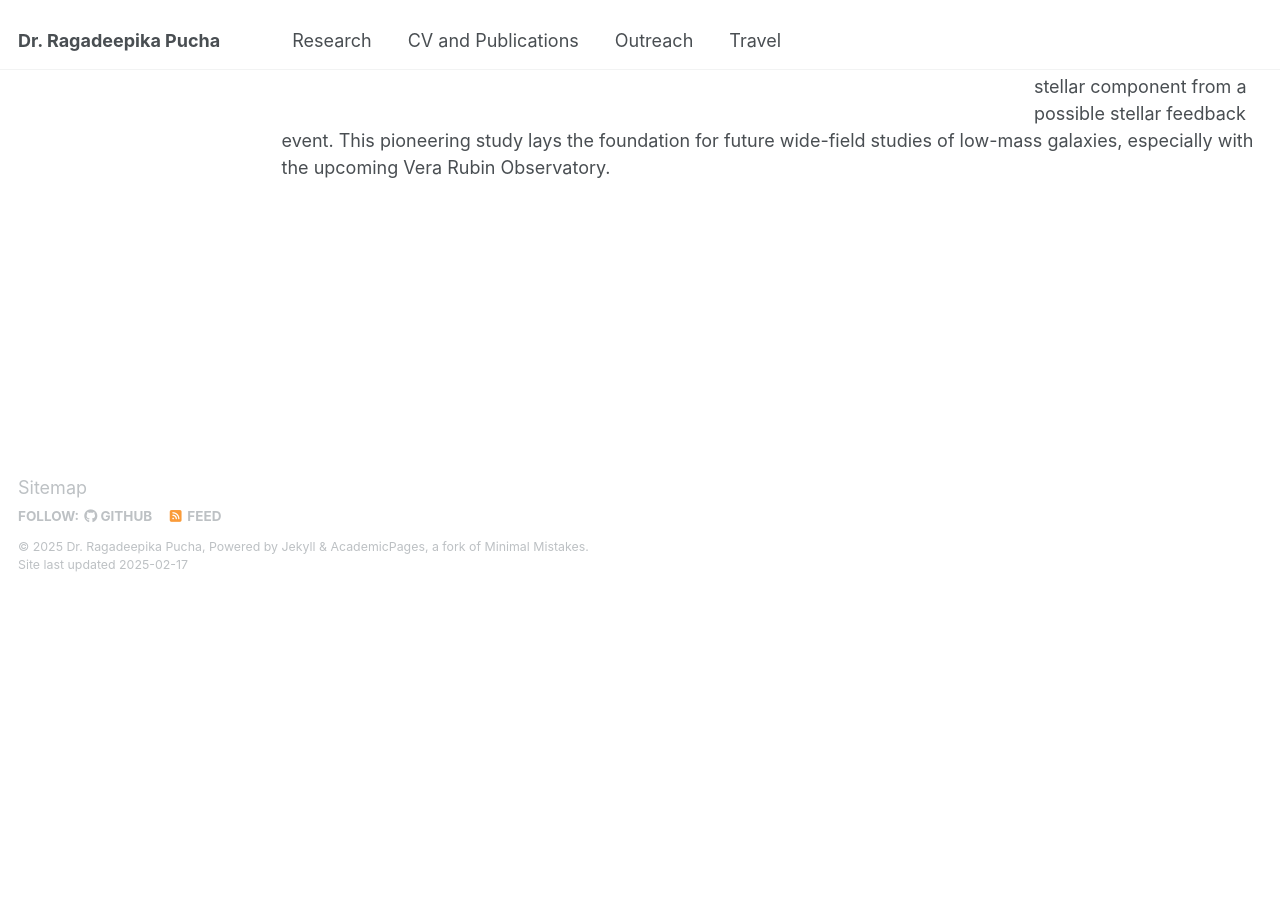
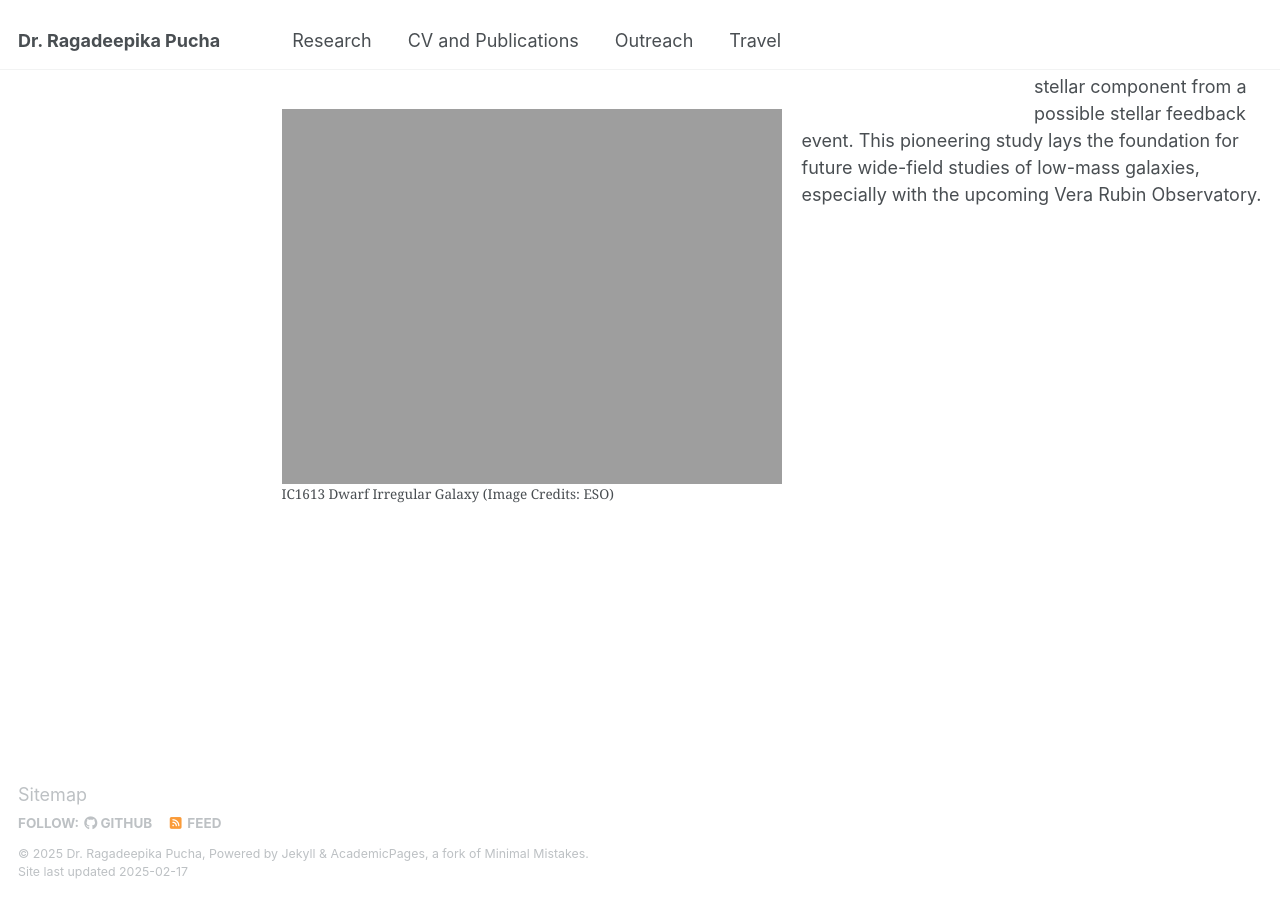
Before and after one commit to Ragadeepika-Pucha/Ragadeepika-Pucha.github.io, a Jekyll site: the page built from _pages/research.md, in a window 1280 px wide and 900 px high, scrolled down 1145 px. Built offline with Jekyll 4.4.1, drawn with Linux system fonts in a browser that asks for light colours; before the commit the page ends 1738 px from its top, so only the background shows below that.

Commit message:
Update research.md

```diff
--- a/_pages/research.md
+++ b/_pages/research.md
@@ -22,4 +22,9 @@ Dwarf galaxies are considered to be building blocks of larger, more massive gala
   <figcaption> IC1613 Dwarf Irregular Galaxy (Image Credits: ESO) </figcaption>
 </figure>
 
+<div style="float: left; margin-right: 20px; width: 500px;">
+  <img src="http://ragadeepika-pucha.github.io/images/ic1613.jpg" width="100%" />
+  <figcaption> IC1613 Dwarf Irregular Galaxy (Image Credits: ESO) </figcaption>
+</div>
+
 One of the key questions about dwarf galaxies is how they are built and what shapes them. Studying the resolved stars in the faint outer parts of these galaxies is crucial for understanding how they formed - whether it is from their own internal processes or from merging with other smaller galaxies. Using the Subaru telescope, we conducted the widest and deepest survey of resolved stellar populations in a nearby dwarf galaxy, IC1613, to explore the structure of its outer regions. We found some evidence of accretion, in accretion to a stellar component from a possible stellar feedback event. This pioneering study lays the foundation for future wide-field studies of low-mass galaxies, especially with the upcoming Vera Rubin Observatory.
```
